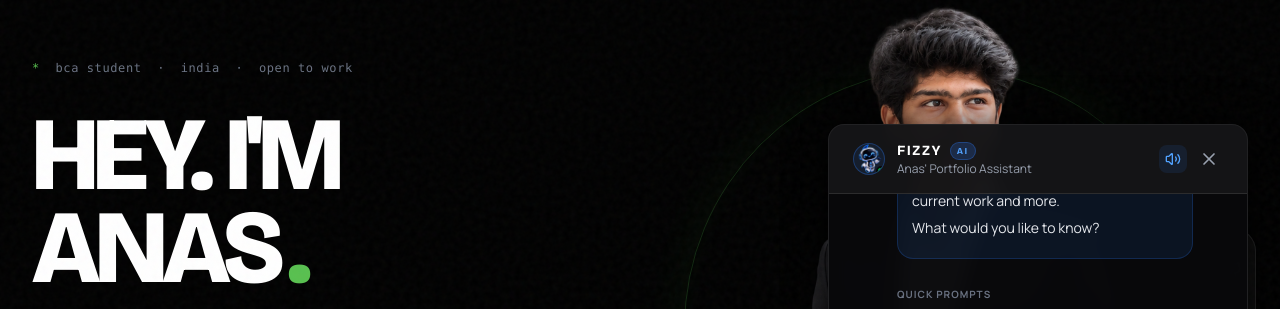
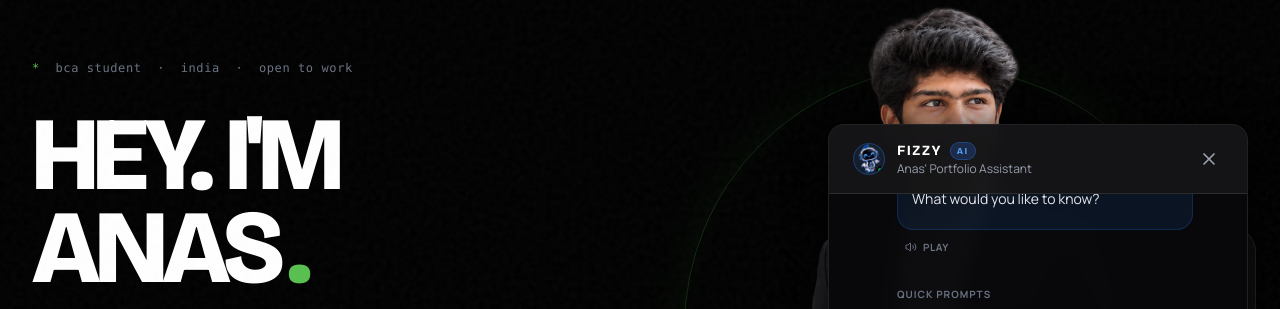
Before and after one commit to anas-codespace/Anas_Portfolio, a Next.js app: page / in a window 1280 px wide. Both pictures are taken after a click on the button "Hey there!". Shown: the part 124-433 px from the top of the page. Built offline with nearby package versions, Linux system fonts and the light colour scheme; no server answers.

Commit message:
refactor(chat): make TTS on-demand per message and improve continuous mic tracking

```diff
--- a/src/components/Chatbot.tsx
+++ b/src/components/Chatbot.tsx
@@ -27,7 +27,8 @@ export default function Chatbot() {
   const [currentSection, setCurrentSection] = useState("HOME");
 
   const [isListening, setIsListening] = useState(false);
-  const [isVoiceActive, setIsVoiceActive] = useState(true);
+  const recognitionRef = useRef<any>(null);
+  const [currentlySpeakingId, setCurrentlySpeakingId] = useState<string | null>(null);
 
   const [messages, setMessages] = useState<Message[]>([
     {
@@ -67,11 +68,19 @@ export default function Chatbot() {
     return () => window.removeEventListener("scroll", handleScroll);
   }, []);
 
-  const speakText = (text: string) => {
-    if (!isVoiceActive || !("speechSynthesis" in window)) return;
+  const speakText = (msgId: string, text: string) => {
+    if (!("speechSynthesis" in window)) return;
+
+    // If clicking play on the currently speaking message, stop it.
+    if (currentlySpeakingId === msgId) {
+      window.speechSynthesis.cancel();
+      setCurrentlySpeakingId(null);
+      return;
+    }
 
     // Stop any ongoing speech
     window.speechSynthesis.cancel();
+    setCurrentlySpeakingId(msgId);
 
     // Clean markdown syntax for better speech
     const cleanText = text.replace(/[*_#`~]/g, "");
@@ -85,33 +94,65 @@ export default function Chatbot() {
       utterance.voice = englishVoice;
     }
 
+    utterance.onend = () => setCurrentlySpeakingId(null);
+    utterance.onerror = () => setCurrentlySpeakingId(null);
+
     window.speechSynthesis.speak(utterance);
   };
 
-  const startListening = () => {
+  const toggleListening = () => {
+    if (isListening) {
+      recognitionRef.current?.stop();
+      setIsListening(false);
+      return;
+    }
+
     const SpeechRecognition = (window as any).SpeechRecognition || (window as any).webkitSpeechRecognition;
     if (!SpeechRecognition) {
       alert("Your browser does not support voice input.");
       return;
     }
+
     const recognition = new SpeechRecognition();
-    recognition.continuous = false;
-    recognition.interimResults = false;
+    recognitionRef.current = recognition;
+    recognition.continuous = true;
+    recognition.interimResults = true;
     recognition.lang = "en-US";
+
+    let finalTranscript = inputValue;
 
     recognition.onstart = () => setIsListening(true);
     recognition.onend = () => setIsListening(false);
+    recognition.onerror = () => setIsListening(false);
+
     recognition.onresult = (event: any) => {
-      const transcript = event.results[0][0].transcript;
-      setInputValue((prev) => prev + (prev ? " " : "") + transcript);
+      let interimTranscript = '';
+      let newFinal = '';
+      for (let i = event.resultIndex; i < event.results.length; ++i) {
+        if (event.results[i].isFinal) {
+          newFinal += event.results[i][0].transcript;
+        } else {
+          interimTranscript += event.results[i][0].transcript;
+        }
+      }
+
+      if (newFinal) {
+        finalTranscript += (finalTranscript ? " " : "") + newFinal;
+      }
+
+      setInputValue(finalTranscript + (interimTranscript ? " " + interimTranscript : ""));
     };
-    recognition.onerror = () => setIsListening(false);
 
     recognition.start();
   };
 
   const sendMessage = async (text: string) => {
     if (!text.trim() || isLoading) return;
+
+    if (isListening) {
+      recognitionRef.current?.stop();
+      setIsListening(false);
+    }
 
     const newUserMsg: Message = { id: Date.now().toString(), role: "user", content: text };
     setMessages((prev) => [...prev, newUserMsg]);
@@ -121,6 +162,7 @@ export default function Chatbot() {
     // Stop speaking if user sends a new message
     if ("speechSynthesis" in window) {
       window.speechSynthesis.cancel();
+      setCurrentlySpeakingId(null);
     }
 
     try {
@@ -147,24 +189,17 @@ export default function Chatbot() {
       setMessages((prev) => [...prev, { id: botMsgId, role: "model", content: "" }]);
 
       let done = false;
-      let botFullContent = "";
       while (!done) {
         const { value, done: readerDone } = await reader.read();
         done = readerDone;
         if (value) {
           const chunk = decoder.decode(value, { stream: true });
-          botFullContent += chunk;
           setMessages((prev) =>
             prev.map((msg) =>
               msg.id === botMsgId ? { ...msg, content: msg.content + chunk } : msg
             )
           );
         }
-      }
-
-      // Speak the completed message
-      if (botFullContent) {
-        speakText(botFullContent);
       }
 
     } catch (error: any) {
@@ -178,7 +213,6 @@ export default function Chatbot() {
         ...prev,
         { id: Date.now().toString(), role: "model", content: "⚠️ " + errorMsg }
       ]);
-      speakText(errorMsg);
     } finally {
       setIsLoading(false);
     }
@@ -231,14 +265,6 @@ export default function Chatbot() {
           </div>
           <div className="flex items-center gap-2">
             <button
-              onClick={() => setIsVoiceActive(!isVoiceActive)}
-              className={`p-1.5 rounded-lg transition-colors ${isVoiceActive ? 'text-blue-400 bg-blue-500/10' : 'text-gray-500 hover:text-white hover:bg-white/10'}`}
-              title={isVoiceActive ? "Mute FIZZY" : "Unmute FIZZY"}
-              aria-label="Toggle Voice"
-            >
-              {isVoiceActive ? <Volume2 size={16} /> : <VolumeX size={16} />}
-            </button>
-            <button
               onClick={() => setIsOpen(false)}
               className="text-gray-400 hover:text-white transition-colors p-1"
               aria-label="Close Chat"
@@ -271,8 +297,9 @@ export default function Chatbot() {
                 )}
               </div>
 
+              <div className="flex flex-col gap-1 max-w-[80%]">
                 <div
-                className={`max-w-[80%] p-3.5 text-sm leading-relaxed ${
+                  className={`p-3.5 text-sm leading-relaxed ${
                     msg.role === "user"
                       ? "bg-white/10 text-white rounded-2xl rounded-tr-sm"
                       : "bg-blue-500/10 border border-blue-500/20 text-gray-200 rounded-2xl rounded-tl-sm prose prose-invert prose-p:my-1 prose-a:text-blue-400 prose-a:no-underline hover:prose-a:underline prose-strong:text-white"
@@ -282,6 +309,25 @@ export default function Chatbot() {
                     <div style={{ whiteSpace: "pre-wrap" }}>{msg.content}</div>
                   ) : (
                     <ReactMarkdown>{msg.content}</ReactMarkdown>
+                  )}
+                </div>
+
+                {/* On-demand Play/Stop button for AI messages */}
+                {msg.role === "model" && msg.content && (
+                  <button
+                    onClick={() => speakText(msg.id, msg.content)}
+                    className="flex items-center gap-1.5 self-start px-2 py-1 mt-0.5 text-[10px] uppercase tracking-wider font-bold text-gray-500 hover:text-white hover:bg-white/10 rounded transition-colors"
+                  >
+                    {currentlySpeakingId === msg.id ? (
+                      <>
+                        <VolumeX size={12} /> Stop
+                      </>
+                    ) : (
+                      <>
+                        <Volume2 size={12} /> Play
+                      </>
+                    )}
+                  </button>
                 )}
               </div>
             </div>
@@ -332,7 +378,7 @@ export default function Chatbot() {
             <div className="absolute right-2 bottom-2 flex items-center gap-1">
               <button
                 type="button"
-                onClick={startListening}
+                onClick={toggleListening}
                 className={`w-8 h-8 rounded-lg flex justify-center items-center transition-colors ${
                   isListening ? "bg-red-500/20 text-red-500 animate-pulse" : "text-gray-400 hover:text-white hover:bg-white/10"
                 }`}
```
Lines whose indentation alone changed are shown as unchanged.
